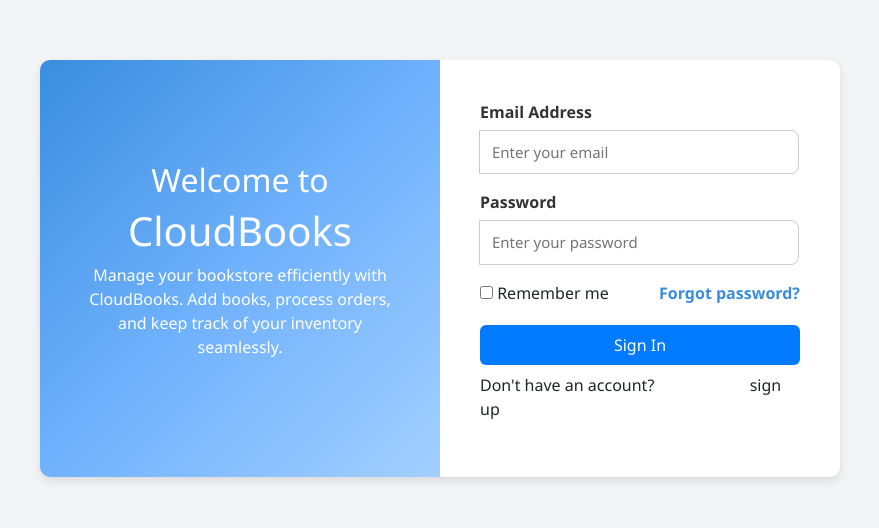
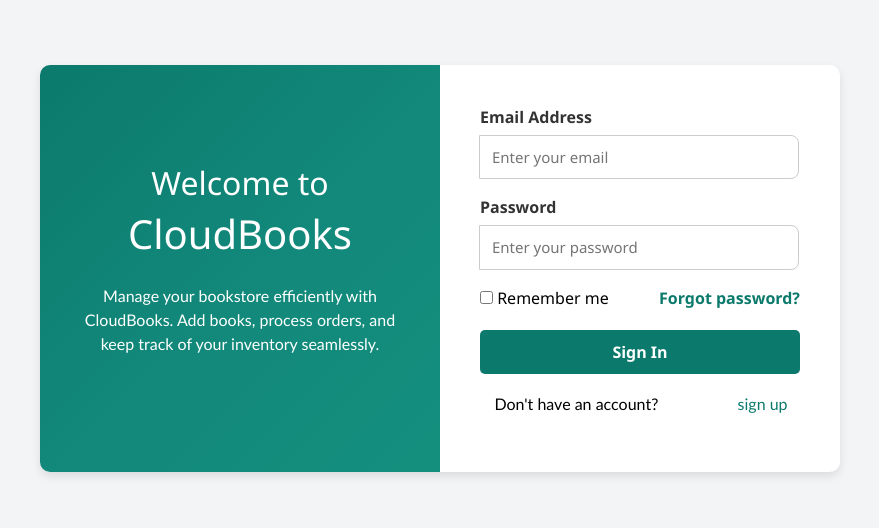
Before and after one commit to Adhil-404/Cloudbook, a React (Create React App) app in the folder client/: page / in a window 1280 px wide. Shown: the part 132-660 px from the top of the page, without its empty margins (200-1079 px from the left). Built offline with nearby package versions, Linux system fonts and the light colour scheme.

Commit message:
tell commit

```diff
--- a/client/src/Assets/Styles/Userstyles/UserLogin.css
+++ b/client/src/Assets/Styles/Userstyles/UserLogin.css
@@ -25,7 +25,7 @@
 }
 
 .left_container {
-    background: linear-gradient(135deg, #3a8dde, #6fb1fc, #a3cfff);
+    background: linear-gradient(135deg, #0b7a6c, #12887a, #148f7e);
 
 
   color: white;
@@ -44,6 +44,9 @@
   color: white;
 }
 
+.intro-detail{
+  color: white;
+}
 
 .left h1 {
   font-size: 2rem;
@@ -75,6 +78,9 @@
   margin-bottom: 15px;
 }
 
+.remember{
+  color: black;
+}
 .input-group label {
   font-weight: 600;
   display: block;
@@ -97,15 +103,16 @@
 
 .options a {
   text-decoration: none;
-  color:  #3a8dde;
+  color:  #0b7a6c;
   font-weight: bold;
 }
 
-.btn {
+.btn-signin {
   width: 100%;
   padding: 10px;
-  background:  #3a8dde  ;
+  background:  #0b7a6c ;
   border: none;
+  font-weight: bold;
   color: white;
   font-size: 1rem;
   border-radius: 5px;
@@ -113,19 +120,25 @@
   transition: 0.3s;
 }
 
-.btn:hover {
-  background: #6da9e6;
-  color: #ccc;
+.btn-signin:hover {
+  background: #13ac97;
+  color: white;
 }
-.signup p:hover {
-    color: #6da9e6;
+.signup :hover {
+    color: #0b7a6c;
+}
 
+.sign-link{
+    margin-left:4.7rem;
+    color:#0b7a6c
+}
 
+.pass-detail{
+  color: black;
+  margin-left: .9rem;
+}
+
+.signup{
+    margin-top: 8px;
 
 }
-.sign-link{
-    margin-left:5.7rem;
-}
-.signup{
-    margin-top: 8px;
-}
--- a/client/src/Assets/Styles/Userstyles/UserRegistration.css
+++ b/client/src/Assets/Styles/Userstyles/UserRegistration.css
@@ -50,13 +50,13 @@
 .input-group input:focus,
 .input-group select:focus,
 .input-group textarea:focus {
-  border-color: #3a8dde;
+  border-color: #0b7a6c;
 }
 
 
 .UserReg_btn {
   width: 100%;
-  background-color: #3a8dde;
+  background-color:#0b7a6c;
   color: white;
   padding: 12px 0;
   border: none;
@@ -68,20 +68,19 @@
 }
 
 .UserReg_btn:hover {
-  background-color: #518cc7;
+  background-color: #0f8f7e;
 
 }
-
 
 .UserReg_login-link {
   margin-top: 15px;
   text-align: center;
   font-size: 14px;
-  color: #555;
+  color: #0f0f0f;
 }
 
 .UserReg_login-link a {
-  color: #3a8dde;
+  color: #0b7a6c;
   text-decoration: none;
   font-weight: 600;
 }
--- a/client/src/Components/User/Homepage.js
+++ b/client/src/Components/User/Homepage.js
@@ -1,9 +1,8 @@
 import React from 'react'
 import "../../Assets/Styles/Userstyles/Homepage.css"
-
-
 import HomepageProduct from './HomepageProduct';
 import UserNav from './Usernav';
+import UserFooter from './UserFooter'
 
 
 
@@ -18,8 +17,8 @@
     <div>
 
    <UserNav/>
-
 <HomepageProduct/>
+<UserFooter/>
 
 
 
--- a/client/src/Components/User/UserLogin.js
+++ b/client/src/Components/User/UserLogin.js
@@ -35,7 +35,7 @@
 
           <h2>Welcome to</h2>
           <h1>CloudBooks</h1>
-          <p>
+          <p className='intro-detail'>
             Manage your bookstore efficiently with CloudBooks. Add books,
             process orders, and keep track of your inventory seamlessly.
           </p>
@@ -66,14 +66,14 @@
               />
             </div>
             <div className="options">
-              <label>
+              <label className='remember'>
                 <input type="checkbox" /> Remember me
               </label>
               <Link to='/user/forgetpassword'>Forgot password?</Link>
             </div>
-            <button type="submit" className="btn">Sign In</button>
+            <button type="submit" className="btn-signin">Sign In</button>
             <div className="signup">
-              <p>Don't have an account? <Link to='/user_reg' className='sign-link'> sign up</Link></p>
+              <p className='pass-detail'>Don't have an account? <Link to='/user_reg' className='sign-link'> sign up</Link></p>
             </div>
 
           </form>
```
